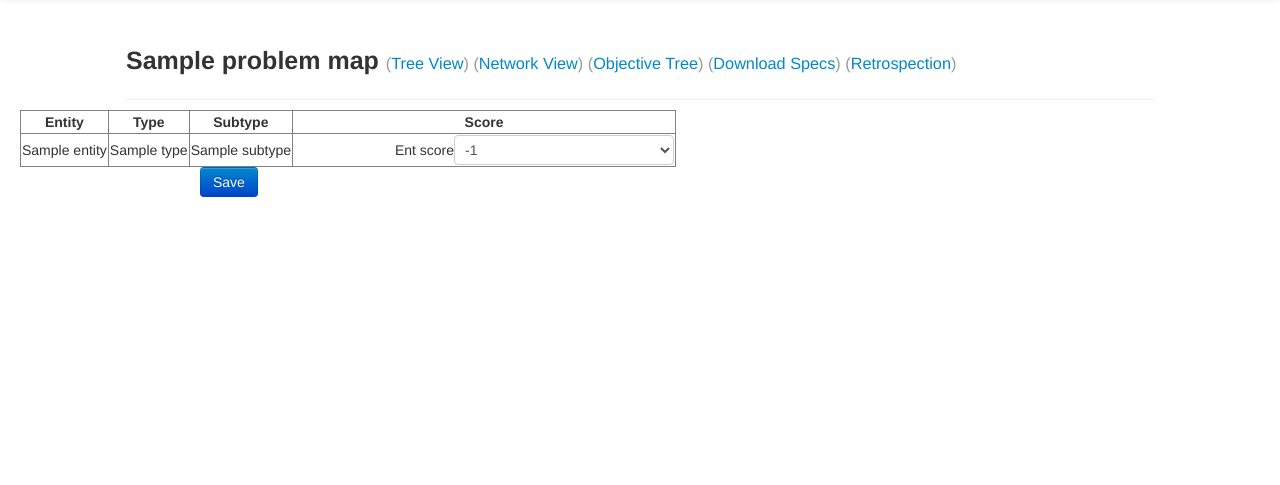
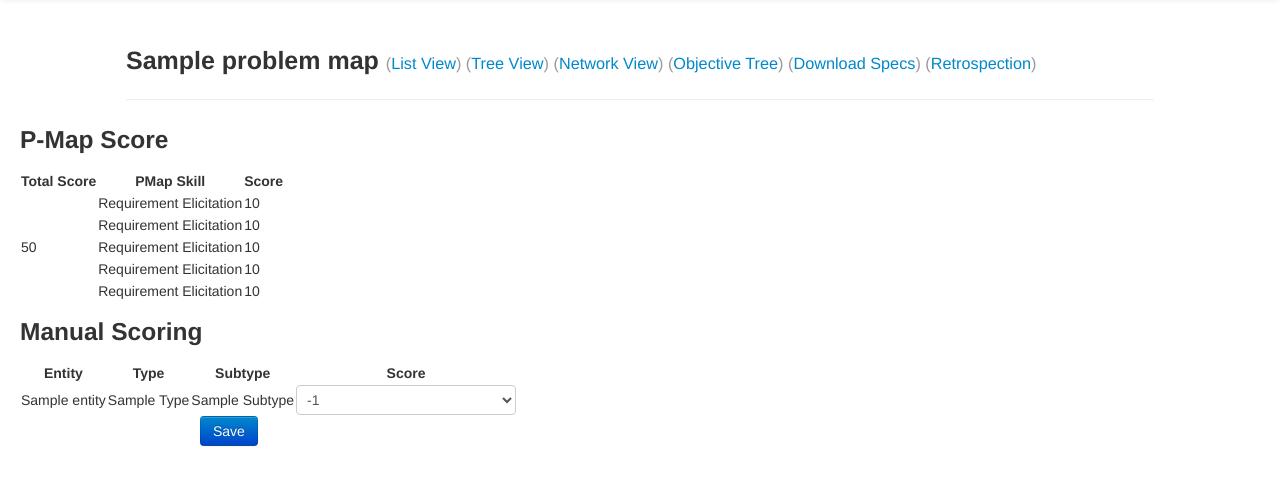
Before and after one commit to pmani88/problemformulator, a CakePHP app: the page made by app/View/ProblemMaps/pmap_score.ctp in a window 1280 px wide. Shown: the part 42-527 px from the top of the page. Run offline with PHP 8.4 and a stand-in for CakePHP, Linux system fonts and the light colour scheme; the template is opened without the code that fills it: most values are stand-ins (such as "Sample title", 1, 10 or a date in 2020); form fields are guessed from the names that the template uses; data that the repository does not hold is empty; some libraries are stand-ins or nearby versions.

Commit message:
Tmp commit - Pmap score page with css

```diff
--- a/app/View/ProblemMaps/pmap_score.ctp
+++ b/app/View/ProblemMaps/pmap_score.ctp
@@ -1,8 +1,18 @@
-<?php $this->Html->css('view_list', null, array('inline' => false)); ?>
+<?php
+$this->Html->css('view_list', null, array('inline' => false));
+$this->Html->css('pmap_score', null, array('inline' => false));
+//$this->Html->css('pmap_score_plain', null, array('inline' => false));
+?>
 <div class="row-fluid">
     <div class="span10 offset1 page-header">
         <h1>
             <?php echo $problem_map['ProblemMap']['name']; ?>
+            <small>(<?php echo $this->Html->link("List View", array(
+                    'controller' => 'problem_maps',
+                    'action' => 'view_list',
+                    $problem_map['ProblemMap']['id']
+                )); ?>)
+            </small>
             <small>(<?php echo $this->Html->link("Tree View", array(
                     'controller' => 'problem_maps',
                     'action' => 'view_graph',
@@ -58,21 +68,48 @@
 //}
 
 ?>
+<h3 class="sub-heading">P-Map Score</h3>
+<table>
+    <tr>
+        <th>Total Score</th>
+        <th>PMap Skill</th>
+        <th>Score</th>
+    </tr>
+    <tr class="odd">
+        <td class="merged-cell" rowspan="5">50</td>
+        <td>Requirement Elicitation</td>
+        <td>10</td>
+    </tr>
+    <tr class="even">
+        <td>Requirement Elicitation</td>
+        <td>10</td>
+    </tr>
+    <tr class="odd">
+        <td>Requirement Elicitation</td>
+        <td>10</td>
+    </tr>
+    <tr class="even">
+        <td>Requirement Elicitation</td>
+        <td>10</td>
+    </tr>
+    <tr class="odd">
+        <td>Requirement Elicitation</td>
+        <td>10</td>
+    </tr>
+</table>
 
-<?php echo $this->Form->create('Entity', array(
+
+
+<h3 class="sub-heading">Manual Scoring</h3>
+<?php echo $this->Form->create('Manual_Score', array(
     'class' => 'form-horizontal',
     'inputDefaults' => array(
-        'format' => array('before', 'label', 'between', 'input', 'error',
-            'after'),
-        'div' => array('class' => 'control-group'),
-        'label' => array('class' => 'control-label'),
-        'between' => '<div class="controls">',
-        'after' => '</div>',
+
         'error' => array('attributes' => array('wrap' => 'span', 'class' =>
             'help-inline')),
     )));
 ?>
-<table border="1">
+<table>
     <tr>
         <th>Entity</th>
         <th>Type</th>
@@ -81,16 +118,19 @@
     </tr>
     <?php
     $n = 1;
+    $is_odd = true;
     foreach ($entities_to_score as $entity) {
-        echo '<tr>';
+        echo '<tr class="' . ($is_odd ? 'odd' : 'even') . '">';
+        $is_odd = !$is_odd;
         echo '<td>' . $entity['Entity']['name'] . '</td>';
-        echo '<td>' . $entity['Entity']['type'] . '</td>';
-        echo '<td>' . $entity['Entity']['subtype'] . '</td>';
+        echo '<td class="center-text">' . ucwords($entity['Entity']['type']) . '</td>';
+        echo '<td class="center-text">' . ucwords($entity['Entity']['subtype']) . '</td>';
         echo '<td>';
-        echo $this->Form->input($n.'.id', array('type'=>'hidden', 'value' => $entity['Entity']['id']));
-        echo $this->Form->input($n.'.ent_score', array(
+        echo $this->Form->input($n . '.id', array('type' => 'hidden', 'value' => $entity['Entity']['id']));
+        echo $this->Form->input($n . '.ent_score', array(
                 'type' => 'select',
-                'options' => array_combine(range(-1, 3, 1), range(-1, 3, 1))
+                'options' => array_combine(range(-1, 3, 1), range(-1, 3, 1)),
+                'label' => false
             )
         );
         echo '</td>';
@@ -100,130 +140,6 @@
     ?>
 </table>
 <?php
-    echo '<div class="controls"><button type="submit" class="btn btn-primary">Save</button> ';
-    echo $this->Form->end();
+echo '<div class="controls"><button type="submit" class="btn btn-primary">Save</button> ';
+echo $this->Form->end();
 ?>
-<!--<div class="row-fluid scroll active" style="height: 600px;">
-    <ul id="artifact" class="entity-list">
-        <li class="entity" data-target="#context-menu" entity-id="3022" entity-type="artifact" entity-subtype="">
-            <i class="icon icon-folder-open pull-left folder"></i>
-            <div class="name editable" contenteditable="false">
-                device &nbsp <input type="text" size="5"/>
-            </div>
-            <ul>
-                <li class="entity" data-target="#context-menu" entity-id="3024" entity-type="artifact" entity-subtype="">
-                    <i class="icon icon-file pull-left"></i>
-                    <span class="sup pull-left"></span>
-                    <div class="name editable" contenteditable="false">
-                        thrower &nbsp <input type="text" size="5"/>
-                    </div>
-                    <ul></ul>
-                </li>
-            </ul>
-        </li>
-        <li class="entity" data-target="#context-menu" entity-id="3009" entity-type="artifact" entity-subtype="">
-            <i class="icon icon-folder-open pull-left folder"></i>
-            <div class="name editable" contenteditable="false">
-                device &nbsp <input type="text" size="5"/>
-            </div>
-            <ul>
-                <li class="entity" data-target="#context-menu" entity-id="3012" entity-type="artifact" entity-subtype="">
-                    <i class="icon icon-file pull-left"></i>
-                    <span class="sup pull-left"></span>
-                    <div class="name editable" contenteditable="false">
-                        wheels &nbsp <input type="text" size="5"/>
-                    </div>
-                    <ul></ul>
-                </li>
-                <li class="entity" data-target="#context-menu" entity-id="3010" entity-type="artifact" entity-subtype="">
-                    <i class="icon icon-file pull-left"></i>
-                    <span class="sup pull-left"></span>
-                    <div class="name editable" contenteditable="false">
-                        slider &nbsp <input type="text" size="5"/>
-                    </div>
-                    <ul></ul>
-                </li>
-                <li class="entity" data-target="#context-menu" entity-id="3011" entity-type="artifact" entity-subtype="">
-                    <i class="icon icon-file pull-left"></i>
-                    <span class="sup pull-left"></span>
-                    <div class="name editable" contenteditable="false">
-                        picker tool &nbsp <input type="text" size="5"/>
-                    </div>
-                    <ul></ul>
-                </li>
-            </ul>
-        </li>
-        <li class="entity" data-target="#context-menu" entity-id="3023" entity-type="artifact" entity-subtype="">
-            <i class="icon icon-file pull-left"></i>
-            <span class="sup pull-left"></span>
-            <div class="name editable" contenteditable="false">
-                gripper &nbsp <input type="text" size="5"/>
-            </div>
-            <ul></ul>
-        </li>
-        <li class="entity" data-target="#context-menu" entity-id="3025" entity-type="artifact" entity-subtype="">
-            <i class="icon icon-file pull-left"></i>
-            <span class="sup pull-left"></span>
-            <div class="name editable" contenteditable="false">
-                wheels &nbsp <input type="text" size="5"/>
-            </div>
-            <ul></ul>
-        </li>
-        <li class="entity" data-target="#context-menu" entity-id="3026" entity-type="artifact" entity-subtype="">
-            <i class="icon icon-file pull-left"></i>
-            <span class="sup pull-left"></span>
-            <div class="name editable" contenteditable="false">
-                picker tool &nbsp <input type="text" size="5"/>
-            </div>
-            <ul></ul>
-        </li>
-        <li class="entity" data-target="#context-menu" entity-id="3027" entity-type="artifact" entity-subtype="">
-            <i class="icon icon-file pull-left"></i>
-            <span class="sup pull-left"></span>
-            <div class="name editable" contenteditable="false">
-                slider &nbsp <input type="text" size="5"/>
-            </div>
-            <ul></ul>
-        </li>
-        <li class="entity" data-target="#context-menu" entity-id="3028" entity-type="artifact" entity-subtype="">
-            <i class="icon icon-folder-close pull-left folder"></i>
-            <span class="sup pull-left"></span>
-            <div class="name editable" contenteditable="false">
-                device &nbsp <input type="text" size="5"/>
-            </div>
-            <ul></ul>
-        </li>
-        <li class="entity" data-target="#context-menu" entity-id="3031" entity-type="artifact" entity-subtype="">
-            <i class="icon icon-file pull-left"></i>
-            <span class="sup pull-left"></span>
-            <div class="name editable" contenteditable="false">
-                wheels &nbsp <input type="text" size="5"/>
-            </div>
-            <ul></ul>
-        </li>
-        <li class="entity" data-target="#context-menu" entity-id="3032" entity-type="artifact" entity-subtype="">
-            <i class="icon icon-file pull-left"></i>
-            <span class="sup pull-left"></span>
-            <div class="name editable" contenteditable="false">
-                gripper &nbsp <input type="text" size="5"/>
-            </div>
-            <ul></ul>
-        </li>
-        <li class="entity" data-target="#context-menu" entity-id="3033" entity-type="artifact" entity-subtype="">
-            <i class="icon icon-file pull-left"></i>
-            <span class="sup pull-left"></span>
-            <div class="name editable" contenteditable="false">
-                slider &nbsp <input type="text" size="5"/>
-            </div>
-            <ul></ul>
-        </li>
-        <li class="entity" data-target="#context-menu" entity-id="3034" entity-type="artifact" entity-subtype="">
-            <i class="icon icon-folder-close pull-left folder"></i>
-            <span class="sup pull-left"></span>
-            <div class="name editable" contenteditable="false">
-                device &nbsp <input type="text" size="5"/>
-            </div>
-            <ul></ul>
-        </li>
-    </ul>
-</div>-->
--- a/app/webroot/css/view-pmap.css
+++ b/app/webroot/css/view-pmap.css
@@ -86,7 +86,7 @@
 ul{
 	list-style-type: none;
 	margin: 0;
-	padding 0;
+	padding: 0;
 }
 
 ul li{
```
Also changed, not shown: app/Controller/ProblemMapsController.php (+11 -7 lines), app/webroot/css/pmap_score.css (added, +55 -0 lines), app/webroot/css/pmap_score_plain.css (added, +36 -0 lines), app/webroot/problemMapStructure.json (+1 -1 lines).
